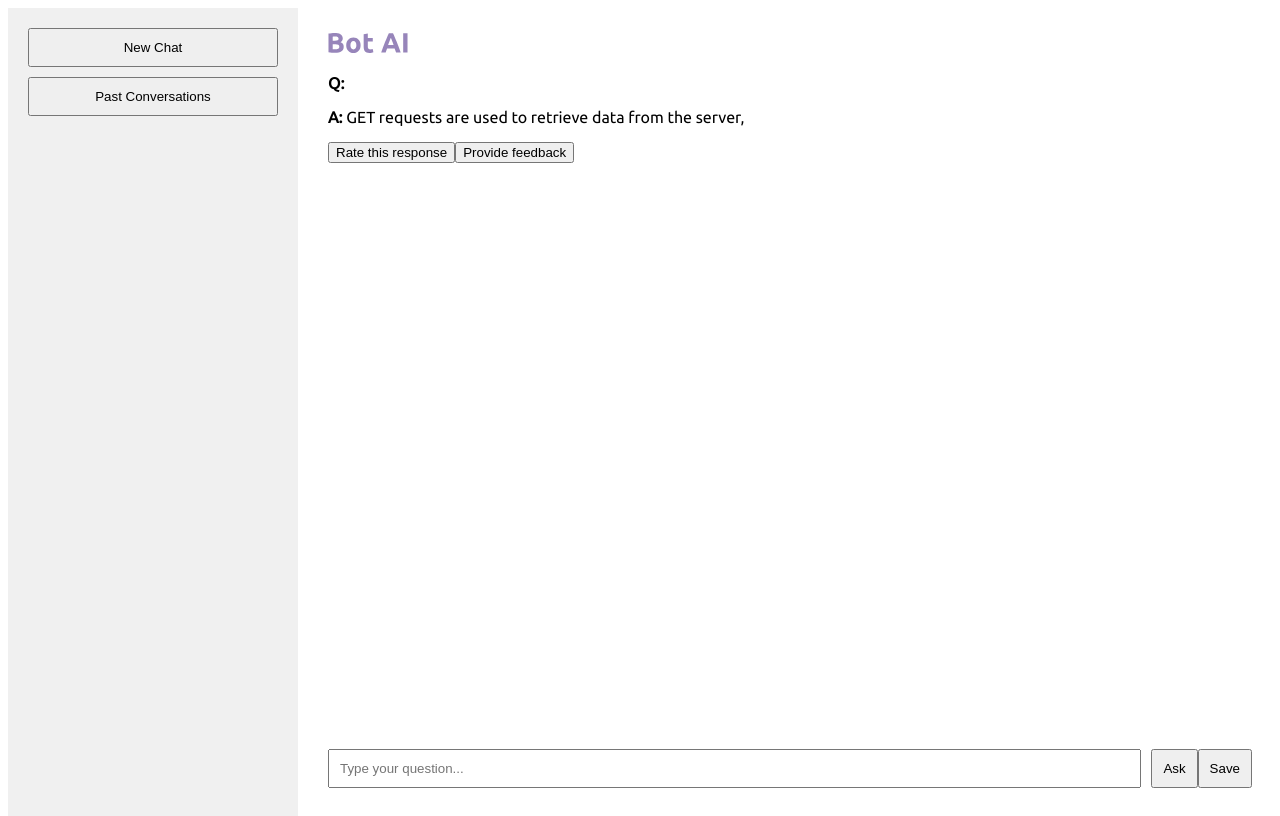
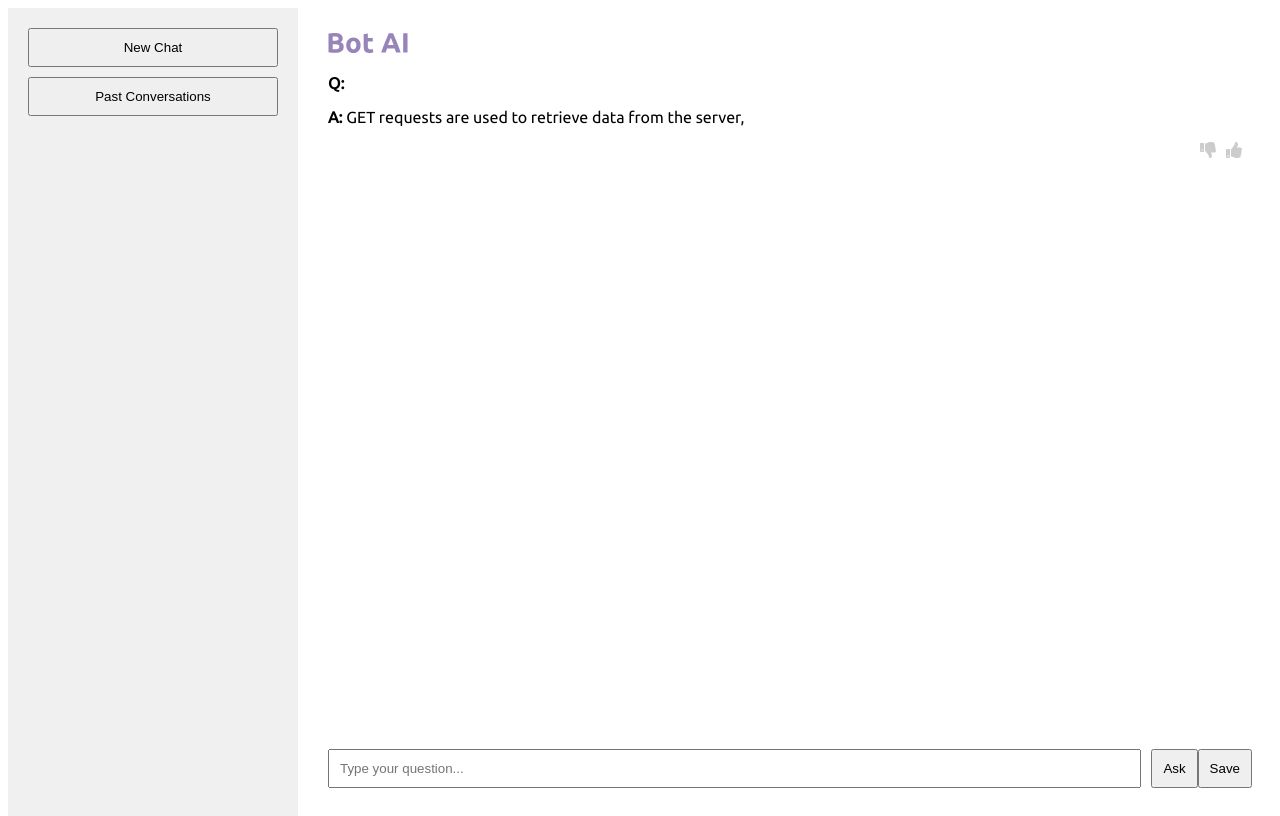
Before and after one commit to sumitkumar-ed/BOAT_AI, a React (Create React App) app: page / in a window 1280 px wide. Both pictures are taken after a click on the button "Ask". Built offline with nearby package versions, Linux system fonts and the light colour scheme.

Commit message:
UPDATE: feedback and rating icons updated

```diff
--- a/package.json
+++ b/package.json
@@ -10,6 +10,7 @@
     "axios": "^1.7.2",
     "react": "^18.3.1",
     "react-dom": "^18.3.1",
+    "react-icons": "^5.2.1",
     "react-scripts": "5.0.1",
     "web-vitals": "^2.1.4"
   },
--- a/src/components/ChatWindow/ChatWindow.css
+++ b/src/components/ChatWindow/ChatWindow.css
@@ -41,6 +41,22 @@
   margin-right: 10px;
 }
 
+.feedback .icon {
+  cursor: pointer;
+  margin-right: 10px;
+  font-size: 16px;
+  float: right;
+  margin-bottom: 10px;
+}
+
+.feedback .filled {
+  color: #9785BA;
+}
+
+.feedback .outline {
+  color: #ccc;
+}
+
 @media (min-width: 768px) {
   .brand-icon-chat {
     display: block;
--- a/src/components/ChatWindow/ChatWindow.jsx
+++ b/src/components/ChatWindow/ChatWindow.jsx
@@ -1,7 +1,8 @@
 import React, { useState, useEffect } from "react";
+import { FaThumbsUp, FaThumbsDown } from "react-icons/fa";
 import staticData from "../../backend/staticData";
 import FeedbackModal from "../FeedbackModal/FeedbackModal";
-import StarRating from "../StarRating/StarRating"; // Import the StarRating component
+import StarRating from "../StarRating/StarRating";
 import {
   addConversation,
   updateConversation,
@@ -18,7 +19,7 @@ const ChatWindow = ({ setConversations }) => {
   const [feedbackType, setFeedbackType] = useState("");
   const [typingResponse, setTypingResponse] = useState("");
   const [currentIndex, setCurrentIndex] = useState(-1);
-  const [ratingIndex, setRatingIndex] = useState(null); // Track which conversation is being rated
+  const [ratingIndex, setRatingIndex] = useState(null);
 
   useEffect(() => {
     const conversations = getConversations();
@@ -32,7 +33,7 @@ const ChatWindow = ({ setConversations }) => {
       if (typingResponse.length < response.length) {
         const timer = setTimeout(() => {
           setTypingResponse(response.slice(0, typingResponse.length + 1));
-        }, 50); // Adjust typing speed here
+        }, 50);
         return () => clearTimeout(timer);
       }
     }
@@ -54,8 +55,8 @@ const ChatWindow = ({ setConversations }) => {
     setConversations(updatedConversations);
     setInput("");
     setTypingResponse("");
-    setCurrentIndex(updatedConversations.length - 1); // Set the index to the last added conversation
-    setRatingIndex(null); // Reset rating index
+    setCurrentIndex(updatedConversations.length - 1);
+    setRatingIndex(null);
   };
 
   const handleFeedback = (index) => {
@@ -83,12 +84,12 @@ const ChatWindow = ({ setConversations }) => {
     const updatedConversations = getConversations();
     setLocalConversations(updatedConversations);
     setConversations(updatedConversations);
-    setRatingIndex(null); // Hide star rating component after rating
+    setRatingIndex(null);
   };
 
   return (
     <div className="chat-window">
-    <img src={BrandIcon} alt="Brand" className="brand-icon-chat" />
+      <img src={BrandIcon} alt="Brand" className="brand-icon-chat" />
       <div className="chat-body">
         {localConversations.map((conv, index) => (
           <div key={index} className="chat-response">
@@ -100,12 +101,14 @@ const ChatWindow = ({ setConversations }) => {
               {index === currentIndex ? typingResponse : conv.response}
             </p>
             <div className="feedback">
-              <button onClick={() => setRatingIndex(index)}>
-                Rate this response
-              </button>
-              <button onClick={() => handleFeedback(index)}>
-                Provide feedback
-              </button>
+              <FaThumbsUp
+                className={`icon ${conv.rating > 0 ? 'filled' : 'outline'}`}
+                onClick={() => setRatingIndex(index)}
+              />
+              <FaThumbsDown
+                className={`icon ${conv.feedback ? 'filled' : 'outline'}`}
+                onClick={() => handleFeedback(index)}
+              />
               {index === ratingIndex && (
                 <StarRating
                   initialRating={conv.rating}
--- a/src/components/FeedbackModal/FeedbackModal.css
+++ b/src/components/FeedbackModal/FeedbackModal.css
@@ -14,8 +14,36 @@
     background: white;
     padding: 20px;
     border-radius: 8px;
-    width: 300px;
+    width: max-content;
     position: relative;
+    display: flex;
+    flex-direction: column;
+}
+
+.modal-content h2 {
+    font-size: 14px;
+    font-weight: normal;
+    display: flex;
+    align-items: center;
+}
+
+.modal-content textarea {
+    width: 40vw;
+    height: 150px;
+}
+
+.modal-content button {
+    width: max-content;
+    background-color: var(--color-secondary);
+    border: none;
+    color: gray;
+    border-radius: 5px;
+    padding: 5px;
+    font-size: 1rem;
+    font-size: 12px;
+    margin: 10px;
+    cursor: pointer;
+    align-self: flex-end;
 }
 
 .close {
@@ -23,6 +51,7 @@
     top: 10px;
     right: 10px;
     cursor: pointer;
+    font-size: larger;
 }
 
 .stars {
@@ -45,3 +74,9 @@
 .star:hover {
     color: #D7C7F4;
 }
+
+.bulb-icon {
+    margin-right: 8px;
+    font-size: 18px;
+    color: #9785BA;
+}
--- a/src/components/FeedbackModal/FeedbackModal.jsx
+++ b/src/components/FeedbackModal/FeedbackModal.jsx
@@ -1,4 +1,5 @@
 import React, { useState } from 'react';
+import { FaLightbulb } from 'react-icons/fa';
 import './FeedbackModal.css';
 
 const FeedbackModal = ({ onSubmit, onClose }) => {
@@ -13,7 +14,7 @@ const FeedbackModal = ({ onSubmit, onClose }) => {
         <div className="modal">
             <div className="modal-content">
                 <span className="close" onClick={onClose}>&times;</span>
-                <h2>Provide Feedback</h2>
+                <h2><FaLightbulb className="bulb-icon" /> Provide Additional Feedback</h2>
                 <textarea
                     value={feedback}
                     onChange={(e) => setFeedback(e.target.value)}
--- a/src/index.css
+++ b/src/index.css
@@ -1,6 +1,7 @@
 :root {
     /* Global variables to be defined here */
     --color-primary: #9785BA;
+    --color-secondary: #D7C7F4;
     --color-black: #121212;
     --color-white: #ffffff;
   }
```
Also changed, not shown: 1 other file (tests, documents, lock files or other folders).
